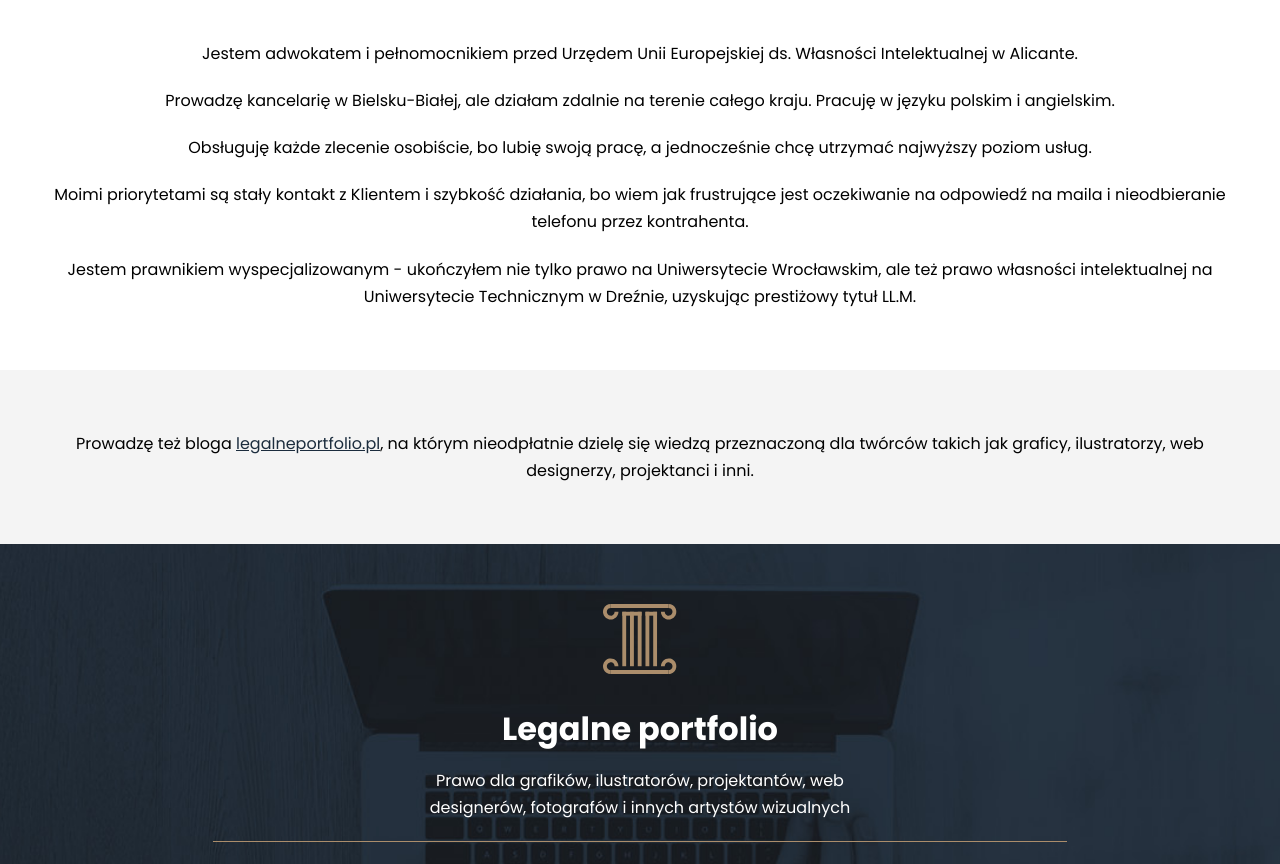
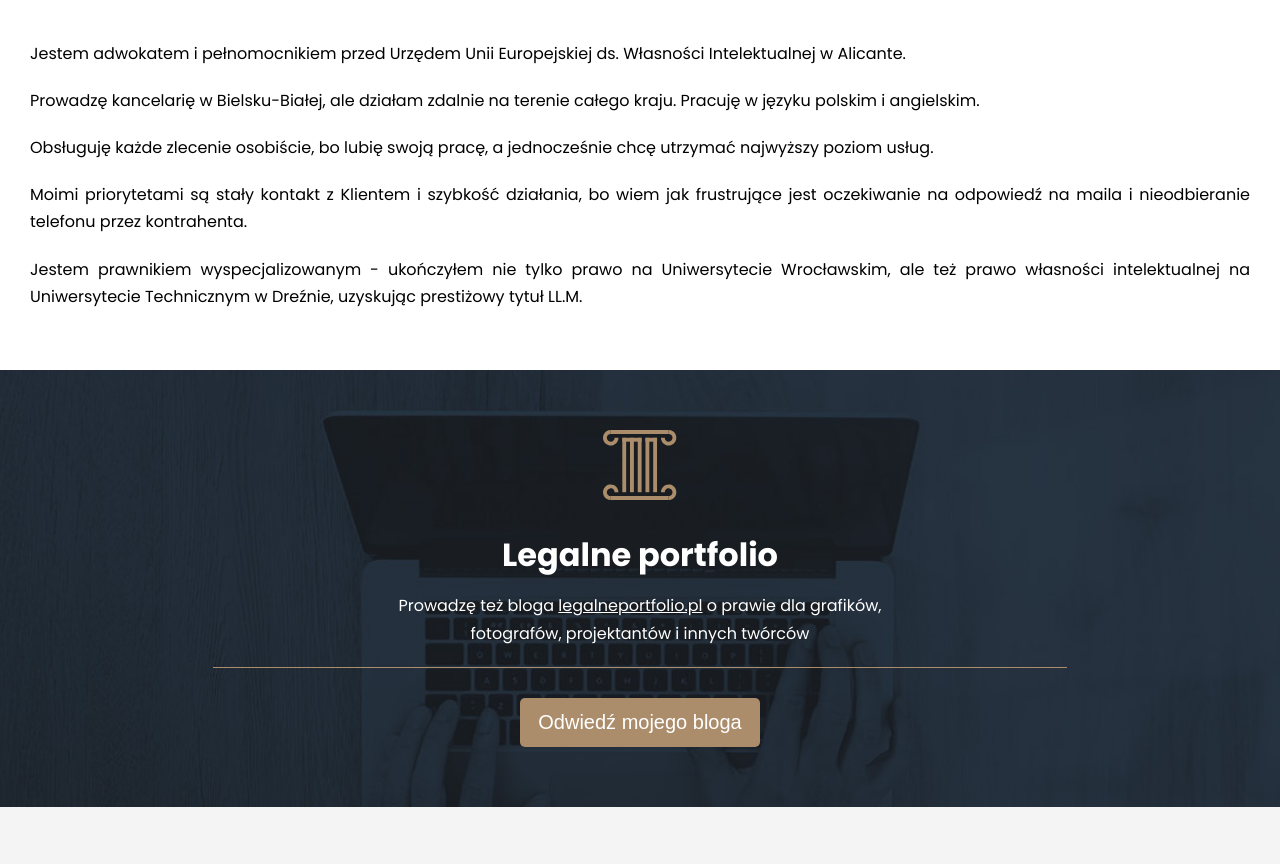
Before and after one commit to Ethari93/marek-kancelaria, a website with bundled scripts: page index.html in a window 1280 px wide. Shown: the part 2460-3324 px from the top of the page. Built offline with nearby package versions, Linux system fonts and the light colour scheme.

Commit message:
Small changes

```diff
--- a/index.html
+++ b/index.html
@@ -149,20 +149,12 @@
     </div>
   </section>
   <section class="blog" id="blog">
-    <div class="blog__intro">
-      <div class="intro-text">
-        Prowadzę też bloga <a class="blog-link" href="https://legalneportfolio.pl/">legalneportfolio.pl</a>, na którym
-        nieodpłatnie dzielę się
-        wiedzą przeznaczoną dla twórców takich
-        jak graficy, ilustratorzy, web designerzy, projektanci i inni.
-        </span>
-      </div>
-    </div>
-    <div class="blog__promo test">
+    <div class="blog__promo">
       <img class="blog-logo" src="./static/assets/svg/kancelaria_logo.svg" alt="kancelaria logo" />
       <div class="blog-headline">Legalne portfolio</div>
-      <div class="blog-desc">Prawo dla grafików, ilustratorów, projektantów, web designerów, fotografów i innych
-        artystów wizualnych</div>
+      <div class="blog-desc">Prowadzę też bloga <a class="blog-link"
+          href="https://legalneportfolio.pl/">legalneportfolio.pl</a> o prawie dla
+        grafików, fotografów, projektantów i innych twórców</div>
 
       <div class="gld-line"></div>
       <a href="https://legalneportfolio.pl/">
--- a/sass/scss/components/_about_me.scss
+++ b/sass/scss/components/_about_me.scss
@@ -32,7 +32,7 @@
 
     .copy {
       margin-top: 4rem;
-      text-align: center;
+      text-align: justify;
 
       &-tick {
         height: 3rem;
--- a/sass/scss/components/_blog.scss
+++ b/sass/scss/components/_blog.scss
@@ -36,6 +36,10 @@
       height: 7rem;
     }
 
+    .blog-link {
+      color: $white;
+    }
+
     .blog-headline {
       font-size: 3.2rem;
       font-weight: 700;
```
Also changed, not shown: css/style.css, static/assets/bielsko_bg.jpg, static/assets/bielsko_bg_2.jpg (deleted).
